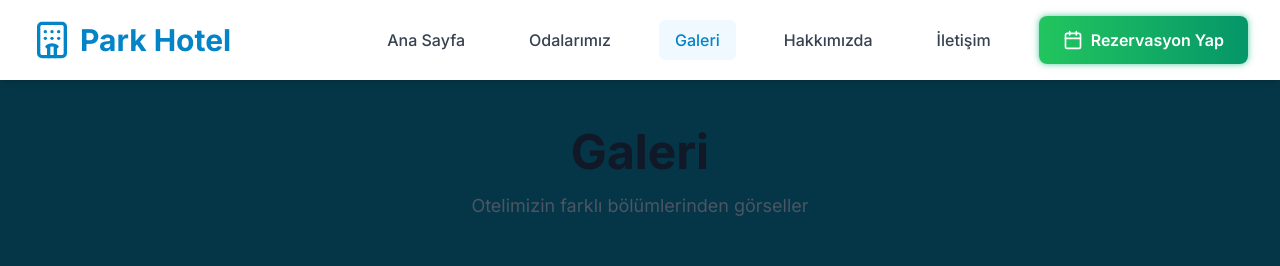
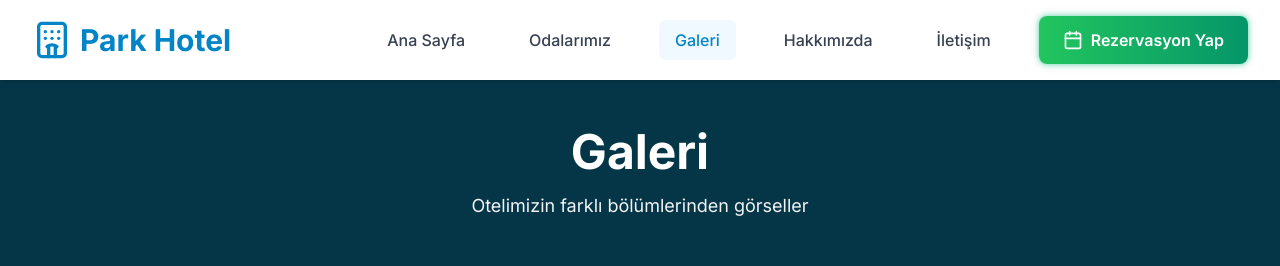
Before and after one commit to Onur1327/park-otel, a Next.js app: page /gallery in a window 1280 px wide. Shown: the top 266 px of the page. Built offline with nearby package versions, Linux system fonts and the light colour scheme; no server answers.

Commit message:
Galeri sayfasi baslik ve aciklama metni koyu mavi zemin icin aydinlatildi

```diff
--- a/app/gallery/page.tsx
+++ b/app/gallery/page.tsx
@@ -23,10 +23,10 @@ export default function GalleryPage() {
     <div className="min-h-screen py-12">
       <div className="max-w-7xl mx-auto px-4 sm:px-6 lg:px-8">
         <div className="text-center mb-12">
-          <h1 className="text-4xl md:text-5xl font-bold text-gray-900 mb-4">
+          <h1 className="text-4xl md:text-5xl font-bold text-white mb-4">
             Galeri
           </h1>
-          <p className="text-gray-600 text-lg">
+          <p className="text-gray-100 text-lg">
             Otelimizin farklı bölümlerinden görseller
           </p>
         </div>
```
